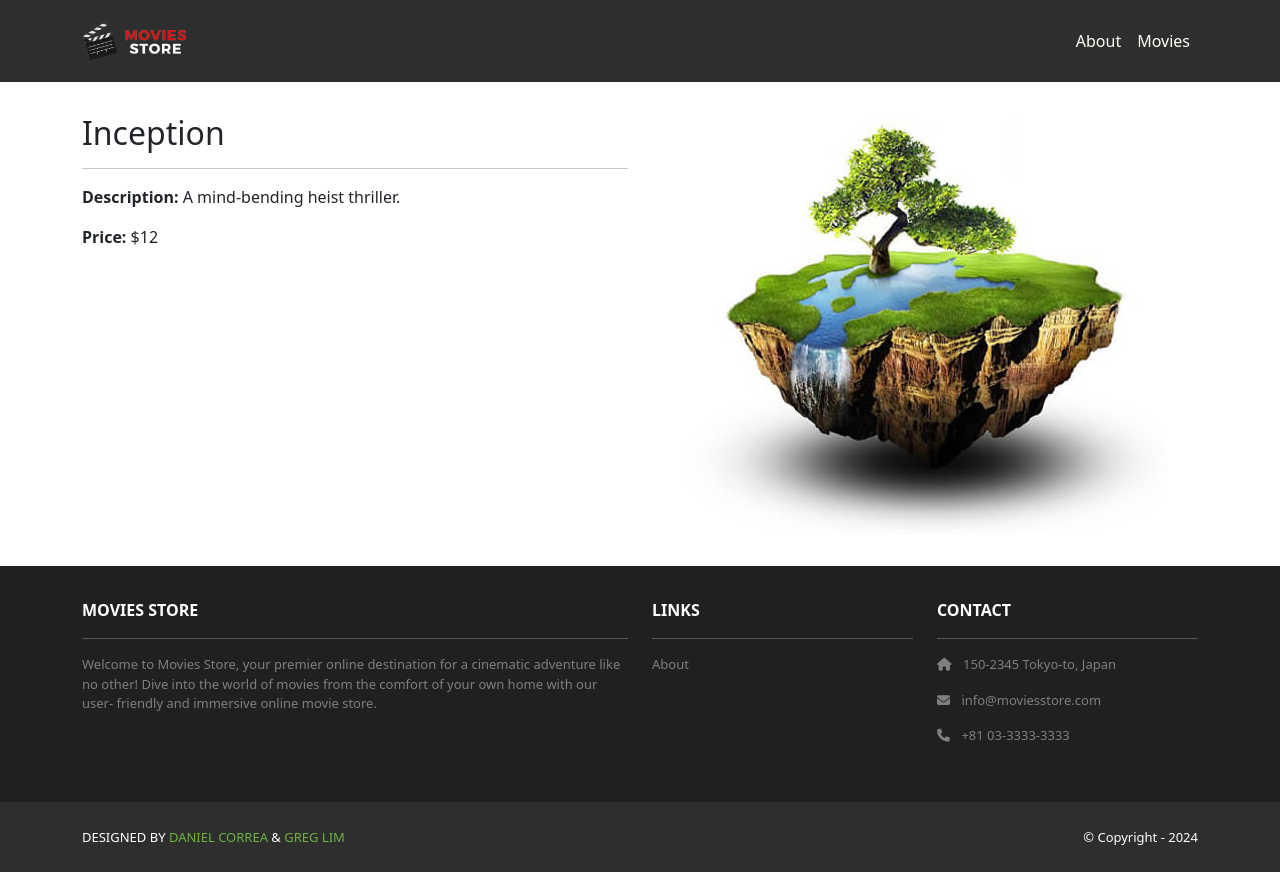
After one commit to kristianrpo/movies-store, a Django app: page /movies/1/ in a window 1280 px wide. The commit adds this page. Run offline with Django 5.2, Linux system fonts and the light colour scheme; parts of the project's set-up code (start-up, migrations or seed data) failed here and were passed over; some libraries are stand-ins or nearby versions.

Commit message:
feat: detail movies

```diff
--- /dev/null
+++ b/movies/templates/movies/show.html
@@ -0,0 +1,21 @@
+{% extends 'base.html' %}
+{% block content %}
+{% load static %}
+<div class="p-3">
+  <div class="container">
+    <div class="row mt-3">
+      <div class="col-md-6 mx-auto mb-3">
+        <h2>{{ template_data.movie.name }}</h2>
+        <hr />
+        <p><b>Description:</b>
+          {{ template_data.movie.description }}</p>
+        <p><b>Price: </b>
+          ${{ template_data.movie.price }}</p>
+      </div>
+      <div class="col-md-6 mx-auto mb-3 text-center">
+        <img src="{% static 'img/about.jpg' %}" class="rounded" />
+      </div>
+    </div>
+  </div>
+</div>
+{% endblock content %}
--- a/movies/urls.py
+++ b/movies/urls.py
@@ -2,4 +2,5 @@ from django.urls import path
 from . import views
 urlpatterns = [
     path('', views.index, name='movies.index'),
+    path('<int:id>/', views.show, name='movies.show')
 ]
--- a/movies/views.py
+++ b/movies/views.py
@@ -31,3 +31,10 @@ def index(request):
     template_data['title'] = 'Movies'
     template_data['movies'] = movies
     return render(request, 'movies/index.html', {'template_data': template_data})
+
+def show(request, id):
+    movie = movies[id - 1]
+    template_data = {}
+    template_data['title'] = movie['name']
+    template_data['movie'] = movie
+    return render(request, 'movies/show.html', {'template_data': template_data})
--- a/moviesstore/templates/base.html
+++ b/moviesstore/templates/base.html
@@ -27,8 +27,8 @@
         </button>
         <div class="collapse navbar-collapse" id="navbarNavAltMarkup">
           <div class="navbar-nav ms-auto navbar-ml">
-            <a class="nav-link"
-               href="{% url 'home.about' %}">About</a>
+            <a class="nav-link" href="{% url 'home.about' %}">About</a>
+            <a class="nav-link" href="{% url 'movies.index' %}">Movies</a>
           </div>
         </div>
       </div>
```
Also changed, not shown: movies/templates/movies/index.html (+4 -3 lines).
